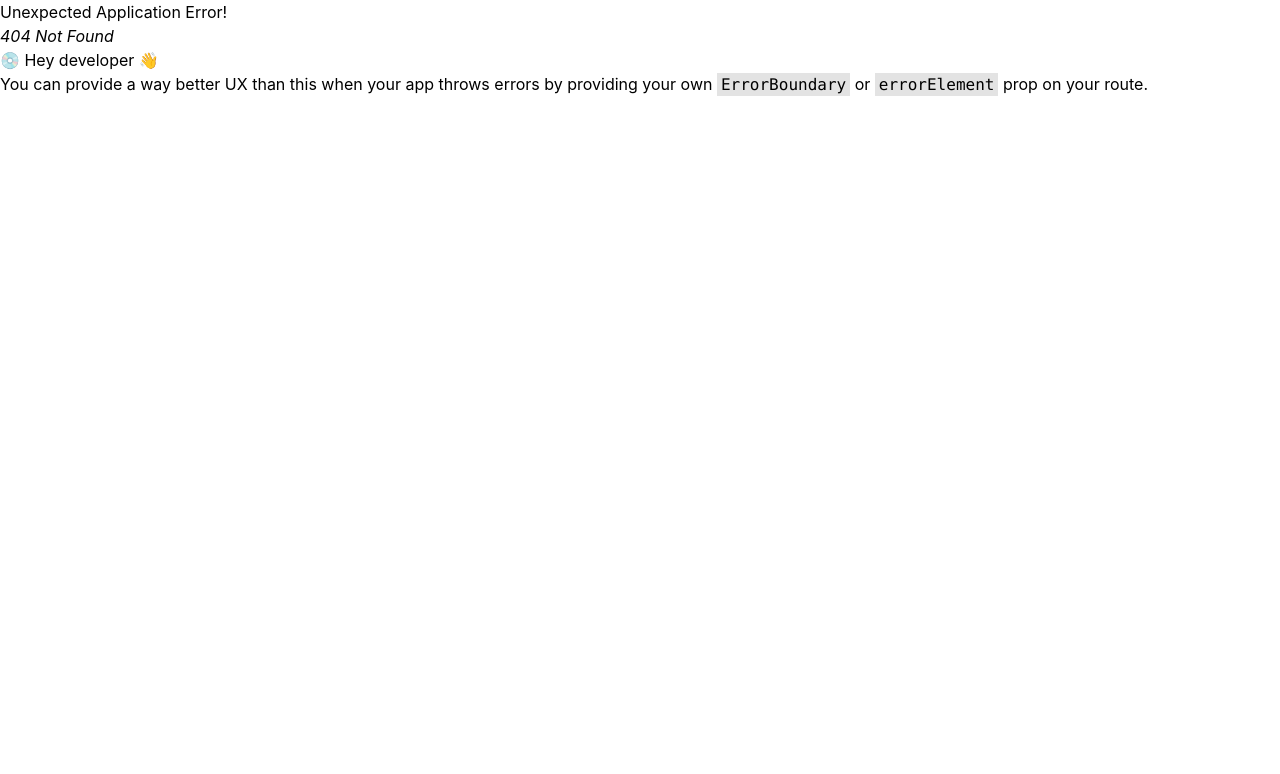
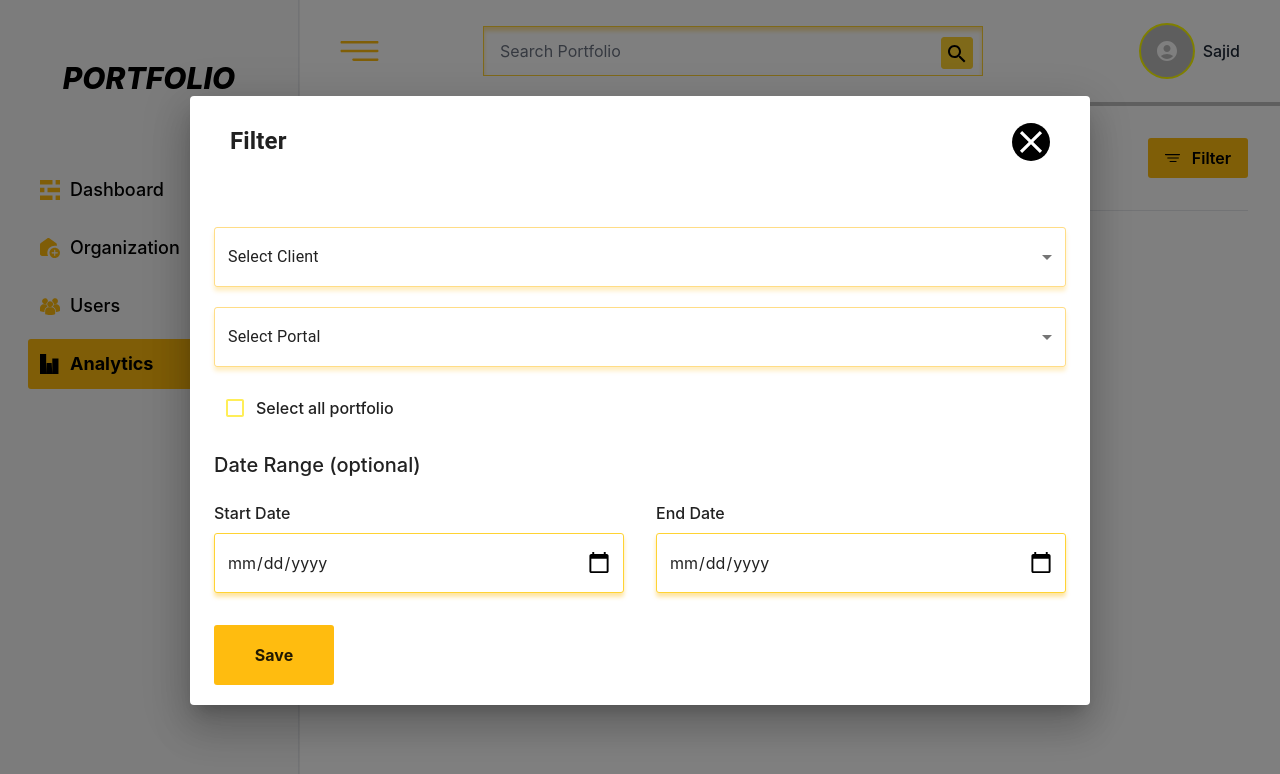
Before and after one commit to TanbirHasan/P-Store, a React (Create React App) app: page /dashboard/admin/analytics in a window 1280 px wide. Before the commit this address had no page. Shown: the top 774 px of the page. Built offline with nearby package versions, Linux system fonts and the light colour scheme.

Commit message:
modal created

```diff
--- a/package.json
+++ b/package.json
@@ -12,10 +12,10 @@
     "@testing-library/jest-dom": "^5.16.5",
     "@testing-library/react": "^13.4.0",
     "@testing-library/user-event": "^13.5.0",
+    "date-fns": "^2.29.3",
     "react": "^18.2.0",
     "react-dom": "^18.2.0",
     "react-hook-form": "^7.43.9",
-    "react-hot-toast": "^2.4.0",
     "react-icons": "^4.8.0",
     "react-pro-sidebar": "^1.0.0",
     "react-redux": "^8.0.5",
--- a/src/App.css
+++ b/src/App.css
@@ -28,9 +28,6 @@
   color: #61dafb;
 }
 
-.custom-shadow {
-  box-shadow: inset 0px 4px 4px rgba(255, 188, 15, 0.4);
-}
 
 /* For MUI SELECT Component */
 .custom-input fieldset {
@@ -49,3 +46,17 @@
   border-radius: 3px !important;
   background-color: #FFBC0F;
 }
+
+.custom-analytics-popup-input fieldset {
+  border: 1px solid rgba(255, 188, 15, 0.5) !important;
+  border-radius: 3px !important;
+  box-shadow: 0px 4px 4px rgba(255, 188, 15, 0.25) !important;
+}
+
+input[type="date"]::-webkit-calendar-picker-indicator {
+
+  font-size: 24px;
+  padding: 0px;
+  color: #FFBC0F;
+
+}
--- a/src/Layouts/DashboardLayout/DashboardLayout.jsx
+++ b/src/Layouts/DashboardLayout/DashboardLayout.jsx
@@ -1,6 +1,8 @@
 import React from 'react';
 import { Menu, Sidebar, useProSidebar } from 'react-pro-sidebar';
 import { Link, Outlet, ScrollRestoration, useLocation } from 'react-router-dom';
+import analyticsDarkVesion from '../../assets/icons/analytics-dark-version.svg';
+import analytics from '../../assets/icons/analytics.svg';
 import organizationDarkVersion from '../../assets/icons/dark-organization-icon.svg';
 import dashboard from '../../assets/icons/dashboard-orginal.svg';
 import dashboardIconDark from '../../assets/icons/dashboard.svg';
@@ -38,8 +40,6 @@ const DashboardLayout = () => {
 
 								<Menu>
 									<div className=" px-7">
-
-
 										{/*                  Dashboard                   */}
 										<Link to={'/dashboard/admin/home'}>
 											<div
@@ -144,6 +144,41 @@ const DashboardLayout = () => {
 											</div>
 										</Link>
 
+										{/*                  ANALYTICS                   */}
+										<Link to={'/dashboard/admin/analytics'}>
+											<div
+												className={`relative  py-3 flex hover:cursor-pointer text-lg rounded-[3px] mb-2  ${
+													activeRoute('/dashboard/admin/analytics') === true
+														? 'font-bold bg-[#FFBC0F]'
+														: 'font-medium '
+												}`}>
+												<li className="my-[3px] flex cursor-pointer items-center px-3 text-[18px]">
+													{activeRoute('/dashboard/admin/analytics') === true ? (
+														<img
+															src={analyticsDarkVesion}
+															alt="organization-icon"
+															className={`w-[20px] h-[20px]`}
+														/>
+													) : (
+														<img
+															src={analytics}
+															alt="organization-icon"
+															className={`w-[20px] h-[20px]`}
+														/>
+													)}
+
+													<p
+														className={`leading-5 ml-[10px] flex ${
+															activeRoute('/dashboard/admin/analytics') === true
+																? 'font-bold'
+																: 'font-medium'
+														} `}>
+														Analytics
+													</p>
+												</li>
+											</div>
+										</Link>
+
 									</div>
 								</Menu>
 							</div>
--- /dev/null
+++ b/src/components/Modal/AnalyticsModal/AnalyticsModal.jsx
@@ -0,0 +1,154 @@
+import ClearOutlinedIcon from '@mui/icons-material/ClearOutlined';
+import Checkbox from '@mui/material/Checkbox';
+import Dialog from '@mui/material/Dialog';
+import DialogContent from '@mui/material/DialogContent';
+import DialogTitle from '@mui/material/DialogTitle';
+import MenuItem from '@mui/material/MenuItem';
+import Select from '@mui/material/Select';
+import { yellow } from '@mui/material/colors';
+import React, { useState } from 'react';
+import { toast } from 'react-toastify';
+
+const AnalyticsModal = ({ open, setAnalyticsPopup }) => {
+	const [role, setRole] = useState('');
+	const [portal, setPortal] = useState('');
+	const [roleError, setRoleError] = useState('');
+	const [portalError, setPortalError] = useState('');
+	const [checked, setChecked] = useState(false);
+	const [startDate, setStartDate] = useState(null);
+	const [endDate, setEndDate] = useState(null);
+
+	const handleFilterPopup = (event) => {
+		event.preventDefault();
+		if (!role.length) {
+			toast.error('Role Field cannot be empty');
+			setRoleError('Role Field cannot be empty');
+			return;
+		}
+		if (!portal.length) {
+			toast.error('Portal Field cannot be empty');
+			setPortalError('Portal Field cannot be empty');
+			return;
+		}
+
+		setRoleError('');
+		setPortalError('');
+
+		const filterData = {
+			role: role,
+			portal: portal,
+			checked: checked,
+			startDate,
+			endDate,
+		};
+
+		console.log(filterData);
+		toast.success('Success');
+	};
+
+	return (
+		<Dialog fullWidth={true} maxWidth={'md'} open={open} onClose={() => setAnalyticsPopup(false)}>
+			<div className="flex justify-between items-center mt-[11px] px-4">
+				<DialogTitle id="alert-dialog-title">
+					<span className="font-semibold text-2xl">Filter</span>
+				</DialogTitle>
+				<DialogTitle id="alert-dialog-title">
+					<button className="bg-black rounded-full" onClick={() => setAnalyticsPopup(false)}>
+						<ClearOutlinedIcon sx={{ fontSize: '38px', color: 'white' }} />
+					</button>
+				</DialogTitle>
+			</div>
+			<DialogContent>
+				<form action="">
+					<div className="mb-5 mt-[30px]">
+						<Select
+							value={role}
+							placeholder="Select Client"
+							displayEmpty
+							className="custom-analytics-popup-input w-full  h-[60px] "
+							sx={{ textAlign: 'left' }}
+							onChange={(event) => setRole(event.target.value)}>
+							<MenuItem sx={{ display: 'none' }} disabled value={''}>
+								Select Client
+							</MenuItem>
+							<MenuItem value={'Sajid'}>Sajid</MenuItem>
+							<MenuItem value={'Tanbir'}>Tanbir</MenuItem>
+						</Select>
+						{roleError && <p className="text-red-600 text-left mt-1">{roleError}</p>}
+					</div>
+
+					<div className="mb-5">
+						<Select
+							value={portal}
+							displayEmpty
+							className="custom-analytics-popup-input w-full  h-[60px]"
+							sx={{ textAlign: 'left' }}
+							onChange={(event) => setPortal(event.target.value)}>
+							<MenuItem sx={{ display: 'none' }} disabled value={''}>
+								Select Portal
+							</MenuItem>
+							<MenuItem value={'Portal1'}>Portal 1</MenuItem>
+							<MenuItem value={'Portal2'}>Portal 2</MenuItem>
+						</Select>
+						{portalError && <p className="text-red-600 text-left mt-1">{portalError}</p>}
+					</div>
+				</form>
+
+				{/* Checkbox */}
+				<div className="flex items-center mb-5">
+					<Checkbox
+						sx={{
+							color: yellow[400],
+							'&.Mui-checked': {
+								color: yellow[600],
+							},
+						}}
+						checked={checked}
+						onChange={(event) => setChecked(event.target.checked)}
+						inputProps={{ 'aria-label': 'controlled' }}
+					/>
+					<span className="font-medium text-base">Select all portfolio</span>
+				</div>
+
+				{/* Date picker */}
+
+				<div className="mb-8">
+					<h1 className="text-[20px] font-medium mb-5 leading-8">Date Range (optional)</h1>
+
+					<div className=" flex gap-8 w-full mb-5 ">
+						<div className="w-full">
+							<label className="font-medium">Start Date</label>
+							<input
+								type="date"
+								placeholder="Start date"
+								onChange={(event) => setStartDate(event.target.value)}
+								className={`w-full shadow-custom2 border border-[#FFD333] focus:outline-0 focus:ring-0 focus:ring-transparent focus:border-[1.5px] focus:border-[#FFD333] focus:shadow-custom2  rounded-[3px] h-[60px]  mt-2 `}
+							/>
+						</div>
+						<div className="w-full">
+							<label className="font-medium">End Date</label>
+							<input
+								type="date"
+								onChange={(event) => setEndDate(event.target.value)}
+								placeholder="End Date"
+								className={`w-full shadow-custom2 border border-[#FFD333] focus:outline-0 focus:ring-0 focus:ring-transparent focus:border-[1.5px] focus:border-[#FFD333] focus:shadow-custom2  rounded-[3px] h-[60px] mt-2 `}
+							/>
+						</div>
+					</div>
+				</div>
+
+				{/* Button */}
+				<div className="font-bold space-x-4">
+					<button
+						onClick={(e) => handleFilterPopup(e)}
+						type="button"
+						className="w-[120px] h-[60px] bg-[#FFBC0F] rounded-[3px]">
+						Save
+					</button>
+				</div>
+			</DialogContent>
+		</Dialog>
+	);
+};
+
+export default AnalyticsModal;
--- a/src/index.js
+++ b/src/index.js
@@ -19,11 +19,10 @@ root.render(
 				<App />
 				<ToastContainer
 					position="top-right"
-					autoClose={5000}
+					autoClose={2500}
 					hideProgressBar={false}
-					newestOnTop={false}
+					newestOnTop={true}
 					closeOnClick
-					rtl
 					pauseOnFocusLoss
 					draggable
 					pauseOnHover
--- /dev/null
+++ b/src/pages/Dashboard/Admin/Analytics/Analytics.jsx
@@ -0,0 +1,46 @@
+import React, { useEffect, useState } from 'react';
+import AnalyticsModal from '../../../../components/Modal/AnalyticsModal/AnalyticsModal';
+import filterIcon from '../../../../assets/icons/filter-icon.svg';
+
+const Analytics = () => {
+	const [primaryAnalyticsPopup, setPrimaryAnalyticsPopup] = useState(false);
+	const [secondaryAnalyticsPopup, setSecondaryAnalyticsPopup] = useState(false);
+
+	useEffect(() => {
+		const timeoutID = setTimeout(() => {
+			setPrimaryAnalyticsPopup(true);
+		}, 200);
+
+		return () => clearTimeout(timeoutID); // Clearing timeOut to avoid memory leaks
+	}, []);
+
+	return (
+		<div>
+			<div className="flex justify-between items-center">
+				<div>
+					<h1 className="text-3xl leading-9 font-bold ">Analytics</h1>
+				</div>
+				<button
+					onClick={() => setSecondaryAnalyticsPopup(true)}
+					className="w-[100px] h-[40px] bg-[#FFBC0F] rounded-[3px] flex items-center justify-center gap-3">
+					<img src={filterIcon} alt="" />
+					<span className="font-semibold leading-5">Filter</span>
+				</button>
+			</div>
+
+			<hr className="mt-8 mb-10 bg-[#D9D9D9]" />
+
+			{/* Show popup modal */}
+			{primaryAnalyticsPopup ? (
+				<AnalyticsModal open={primaryAnalyticsPopup} setAnalyticsPopup={setPrimaryAnalyticsPopup} />
+			) : secondaryAnalyticsPopup ? (
+				<AnalyticsModal
+					open={secondaryAnalyticsPopup}
+					setAnalyticsPopup={setSecondaryAnalyticsPopup}
+				/>
+			) : null}
+		</div>
+	);
+};
+
+export default Analytics;
--- a/src/pages/Dashboard/Admin/Users/EditUser/EditUser.jsx
+++ b/src/pages/Dashboard/Admin/Users/EditUser/EditUser.jsx
@@ -22,8 +22,6 @@ const EditUser = ({ setShowEditUser, data }) => {
 	const [portalError, setPortalError] = useState('');
 
 	const handleEditUser = (data) => {
-
-
 		if (!role.length) {
 			toast.error('Role Field cannot be empty');
 			setRoleError('Role Field cannot be empty');
@@ -145,7 +143,7 @@ const EditUser = ({ setShowEditUser, data }) => {
 						<MenuItem sx={{ display: 'none' }} disabled value={''}>
 							Select Role
 						</MenuItem>
-						<MenuItem value={'Admin'}>Admin</MenuItem>
+						<MenuItem value={`${data.userRole}`}>{data.userRole }</MenuItem>
 					</Select>
 				</div>
 
--- a/tailwind.config.js
+++ b/tailwind.config.js
@@ -5,6 +5,7 @@ module.exports = {
 		extend: {
 			boxShadow: {
 				custom: 'inset 0px 4px 4px rgba(255, 188, 15, 0.4)',
+				custom2: "0px 4px 4px rgba(255, 188, 15, 0.4)"
 			},
 		},
 	},
```
Also changed, not shown: src/Routes/Routes/Routes.jsx (+5 -4 lines), src/assets/icons/filter-icon.svg (added), 1 other file (tests, documents, lock files or other folders).
